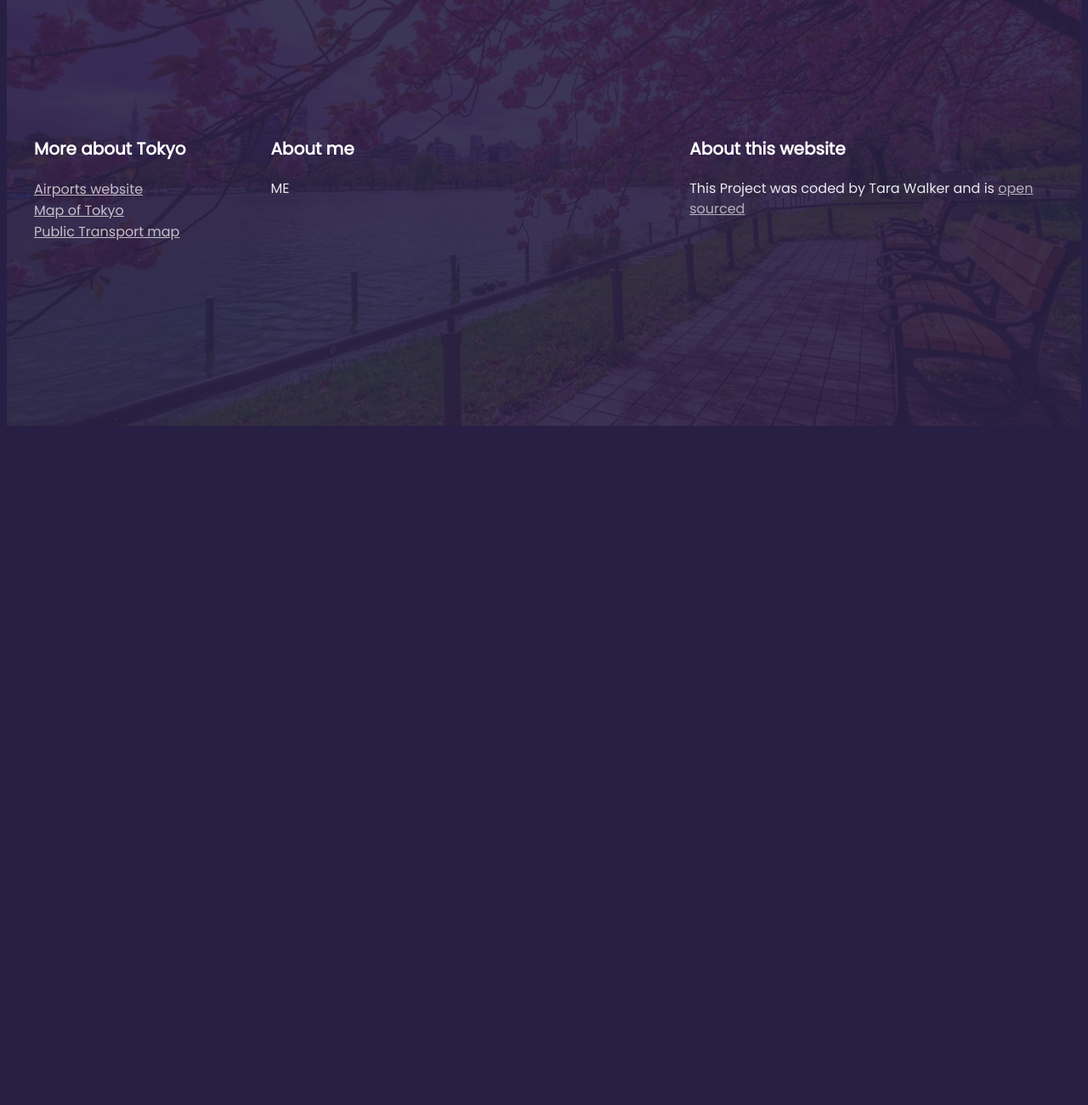
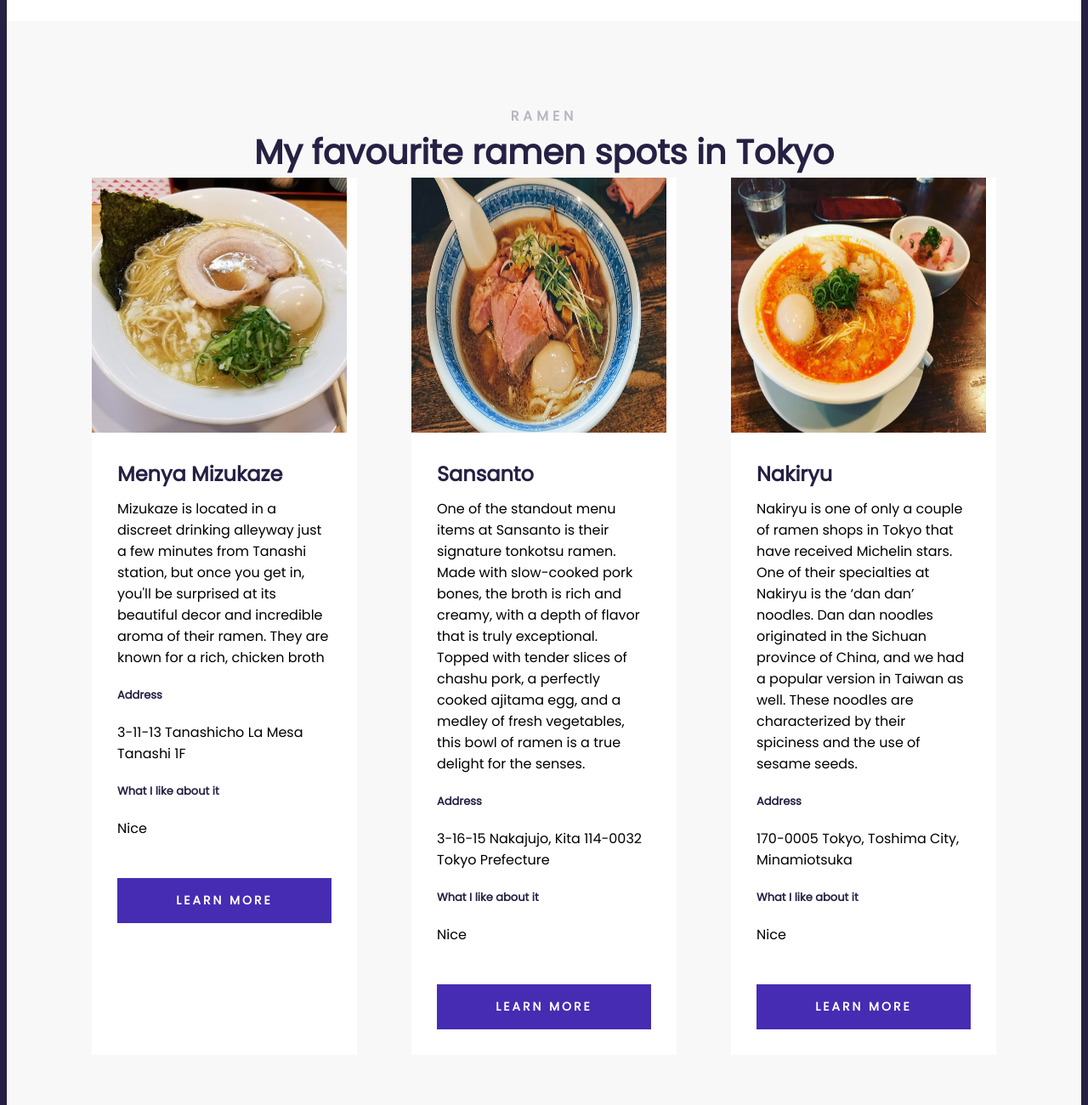
Before and after one commit to TaraWalk/Tokyo-travel-project, a plain HTML site: page index.html in a window 1280 px wide. Shown: the part 1300-2600 px from the top of the page at 85% size. Before the commit the page ends 1809 px from the top, so only its background shows below. Drawn offline with Linux system fonts and the light colour scheme.

Commit message:
Added Cards

```diff
--- a/index.html
+++ b/index.html
@@ -46,7 +46,97 @@
             </p>
           </div>
         </section>
+        <section class="secondary">
+          <h2 class="text-center">Ramen</h2>
+          <h3 class="text-center">My favourite ramen spots in Tokyo</h3>
+          <div class="grid grid-3-columns">
+            <div class="card">
+              <div class="card-header">
+                <img
+                  src="images/Menya+Mizukaze.jfif"
+                  width="300"
+                  height="300"
+                  class="img-responsive"
+                />
+              </div>
+              <div class="card-body">
+                <h4>Menya Mizukaze</h4>
+                <p>
+                  Mizukaze is located in a discreet drinking alleyway just a few
+                  minutes from Tanashi station, but once you get in, you'll be
+                  surprised at its beautiful decor and incredible aroma of their
+                  ramen. They are known for a rich, chicken broth
+                </p>
+                <h5>Address</h5>
+                <p>3-11-13 Tanashicho La Mesa Tanashi 1F</p>
+                <h5>What I like about it</h5>
+                <p>Nice</p>
+              </div>
+              <div class="card-footer">
+                <a href="" class="btn">Learn More</a>
+              </div>
+            </div>
+            <div class="card">
+              <div class="card-header">
+                <img
+                  src="images/Sansanto.jfif"
+                  width="300"
+                  height="300"
+                  class="img-responsive"
+                />
+              </div>
+              <div class="card-body">
+                <h4>Sansanto</h4>
+                <p>
+                  One of the standout menu items at Sansanto is their signature
+                  tonkotsu ramen. Made with slow-cooked pork bones, the broth is
+                  rich and creamy, with a depth of flavor that is truly
+                  exceptional. Topped with tender slices of chashu pork, a
+                  perfectly cooked ajitama egg, and a medley of fresh
+                  vegetables, this bowl of ramen is a true delight for the
+                  senses.
+                </p>
+                <h5>Address</h5>
+                <p>3-16-15 Nakajujo, Kita 114-0032 Tokyo Prefecture</p>
+                <h5>What I like about it</h5>
+                <p>Nice</p>
+              </div>
+              <div class="card-footer">
+                <a href="" class="btn">Learn More</a>
+              </div>
+            </div>
+            <div class="card">
+              <div class="card-header">
+                <img
+                  src="images/Nakiryu+ramen.jfif"
+                  width="300"
+                  height="300"
+                  class="img-responsive"
+                />
+              </div>
+              <div class="card-body">
+                <h4>Nakiryu</h4>
+                <p>
+                  Nakiryu is one of only a couple of ramen shops in Tokyo that
+                  have received Michelin stars. One of their specialties at
+                  Nakiryu is the ‘dan dan’ noodles. Dan dan noodles originated
+                  in the Sichuan province of China, and we had a popular version
+                  in Taiwan as well. These noodles are characterized by their
+                  spiciness and the use of sesame seeds.
+                </p>
+                <h5>Address</h5>
+                <p>170-0005 Tokyo, Toshima City, Minamiotsuka</p>
+                <h5>What I like about it</h5>
+                <p>Nice</p>
+              </div>
+              <div class="card-footer">
+                <a href="" class="btn">Learn More</a>
+              </div>
+            </div>
+          </div>
+        </section>
       </main>
+
       <footer>
         <section class="grid grid-3-columns-with-first-narrow">
           <div>
--- a/src/style.css
+++ b/src/style.css
@@ -5,6 +5,9 @@ body {
 .container {
   max-width: 1400px;
   margin: 0 auto;
+}
+.text-center {
+  text-align: center;
 }
 .grid {
   display: grid;
@@ -14,16 +17,47 @@ body {
 .grid-2-columns {
   grid-template-columns: 1fr 1fr;
 }
+.grid-3-columns {
+  grid-template-columns: 1fr 1fr 1fr;
+}
 .grid-3-columns-with-first-narrow {
   grid-template-columns: 1fr 2fr 2fr;
 }
+.card {
+  background-color: white;
+}
+.card-body {
+  padding: 30px;
+}
+
+.card-footer {
+  padding: 0 30px 30px;
+}
+.btn {
+  display: block;
+  color: white;
+  font-weight: 700;
+  font-size: 14px;
+  line-height: 21px;
+  text-align: center;
+  letter-spacing: 3px;
+  text-transform: uppercase;
+  padding: 16px;
+  background-color: #462cb3;
+  text-decoration: none;
+}
+
 .img-reponsive {
   max-width: 100%;
+  display: block;
 }
 section {
-  max-width: 1200px;
+  max-width: 100%;
   margin: 0 auto;
-  padding: 100px 0;
+  padding: 100px;
+}
+section.secondary {
+  background: #f8f8f8;
 }
 header {
   background-image: linear-gradient(rgba(0, 0, 0, 0.4), rgba(0, 0, 0, 0.4)),
@@ -86,6 +120,19 @@ main h3 {
   color: #272044;
   margin: 0;
 }
+main h4 {
+  font-weight: 700;
+  font-size: 24px;
+  line-height: 1;
+  color: #272044;
+  margin: 0;
+}
+main h5 {
+  font-weight: 700;
+  font-size: 13px;
+  line-height: 1.5;
+  color: #272044;
+}
 main p {
   font-style: normal;
   font-weight: 400;
```
Also changed, not shown: images/Menya+Mizukaze.jfif (added), images/Nakiryu+ramen.jfif (added), images/Sansanto.jfif (added).
